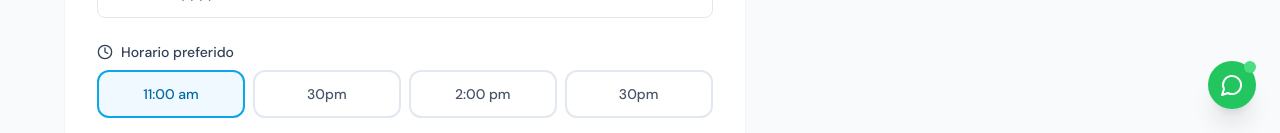
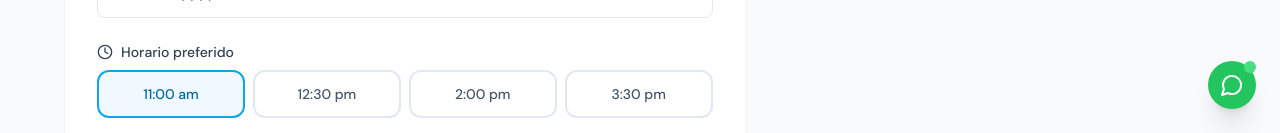
Before and after one commit to AlanF611/VuelaValle, a React (Vite) app: page /en/book in a window 1280 px wide. Shown: the part 667-800 px from the top of the page. Built offline with nearby package versions, Linux system fonts and the light colour scheme.

Commit message:
Fix booking validation and update time slots
Updated validation for 'people' to allow a maximum of 6. Adjusted time slots format and added options for 5 and 6 people in the booking interface.

```diff
--- a/src/pages/booking/BookingPage.tsx
+++ b/src/pages/booking/BookingPage.tsx
@@ -36,7 +36,7 @@ export default function BookingPage() {
     flightType: z.enum(['classic', 'sunset', 'xc'], {
       required_error: t('booking.validation.flightTypeRequired'),
     }),
-    people: z.number().min(1).max(6), // ✅ Corregido: máximo 6 personas
+    people: z.number().min(1).max(6),
     date: z.string().min(1, t('booking.validation.dateRequired')),
     timeSlot: z.string(),
     name: z.string().min(1, t('booking.validation.nameRequired')),
@@ -69,7 +69,7 @@ export default function BookingPage() {
       flightType: 'classic',
       people: 1,
       date: '',
-      timeSlot: '11am', // ✅ Corregido: cambiado de '9am' a '11am'
+      timeSlot: '11am',
       name: '',
       email: '',
       whatsapp: '',
@@ -104,7 +104,6 @@ export default function BookingPage() {
   ]);
 
   const onSubmit = (data: FormData) => {
-    // Construir el mensaje para WhatsApp
     const hearOptions = t('booking.hearOptions', { returnObjects: true }) as Record<string, string>;
     const hearAboutText = data.hearAbout ? hearOptions[data.hearAbout] || data.hearAbout : 'No especificado';
 
@@ -136,16 +135,11 @@ export default function BookingPage() {
       `💳 *${t('booking.deposit')}*`,
     ].filter(Boolean).join('\n');
 
-    // Número de WhatsApp (sin el +, solo dígitos)
     const phoneNumber = '525554070103';
-
-    // Crear URL de WhatsApp
     const whatsappUrl = `https://wa.me/${phoneNumber}?text=${encodeURIComponent(message)}`;
 
-    // Lanzar confetti
     confetti({ particleCount: 150, spread: 70, origin: { y: 0.6 } });
 
-    // Abrir WhatsApp en nueva pestaña después de un pequeño delay para que se vea el confetti
     setTimeout(() => {
       window.open(whatsappUrl, '_blank');
     }, 500);
@@ -166,7 +160,8 @@ export default function BookingPage() {
     { id: 'xc', label: t('packages.xc.name'), price: t('packages.xc.price') },
   ];
 
-  const timeSlots = ['11am', '12:30pm', '2pm', '3:30pm'] as const;
+  // ✅ Corregido: se quitaron los dos puntos de las llaves
+  const timeSlots = ['11am', '1230pm', '2pm', '330pm'] as const;
   const today = new Date().toISOString().split('T')[0];
 
   const seoCopy =
@@ -297,7 +292,6 @@ export default function BookingPage() {
                             <Users className="w-4 h-4" />
                             {t('booking.people')}
                           </label>
-                          {/* ✅ Corregido: se agregaron 5 y 6, y flex-wrap para móviles */}
                           <div className="flex flex-wrap gap-2 sm:gap-3">
                             {[1, 2, 3, 4, 5, 6].map(n => (
                               <button
```
